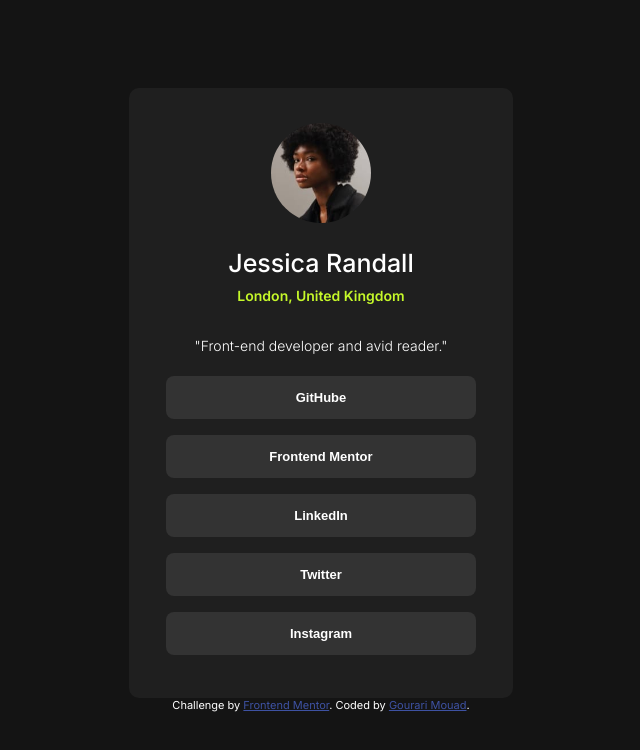
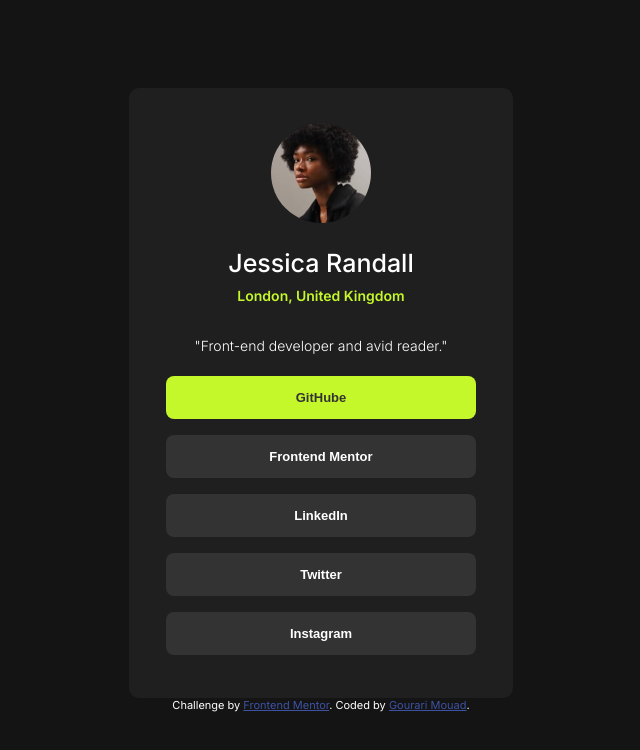
Before and after one commit to TheWizCoder/Social-links-profile, a plain HTML site: page index.html in a window 1280 px wide. In both pictures the pointer is over the button "GitHube". Shown: the whole page, without its empty margins (319-959 px from the left). Drawn offline with Linux system fonts and the light colour scheme.

Commit message:
Update style.css

```diff
--- a/style.css
+++ b/style.css
@@ -68,3 +68,14 @@ button {
     font-weight: 800;
     font-size: 13px;
 }
+button:hover {
+    width: 310px;
+    padding: 14px;
+    margin: 8px;
+    color: hsl(0, 0%, 20%);
+    background-color: hsl(75, 94%, 57%);
+    border: none;
+    border-radius: 8px;
+    font-weight: 800;
+    font-size: 13px;
+}
```
